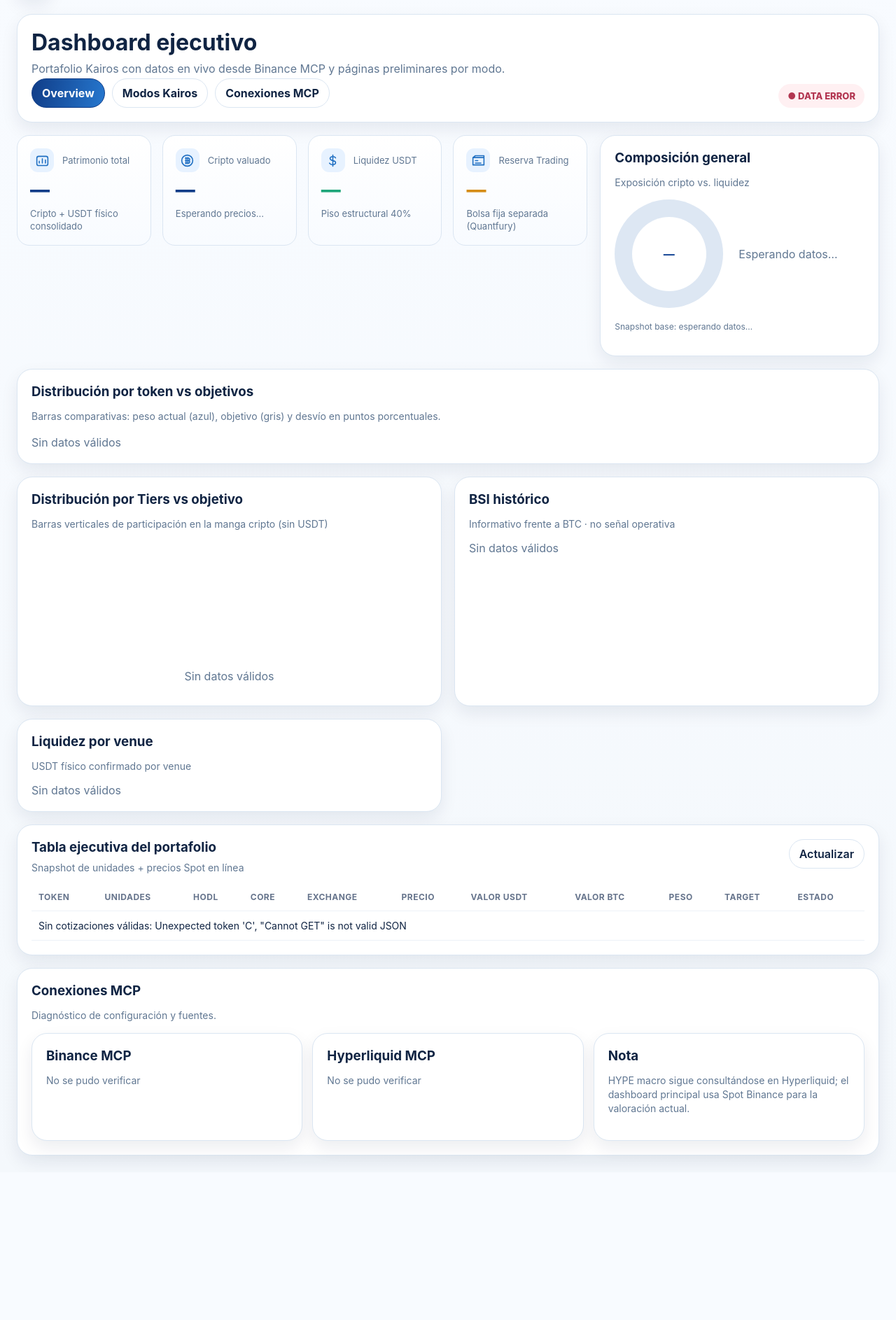
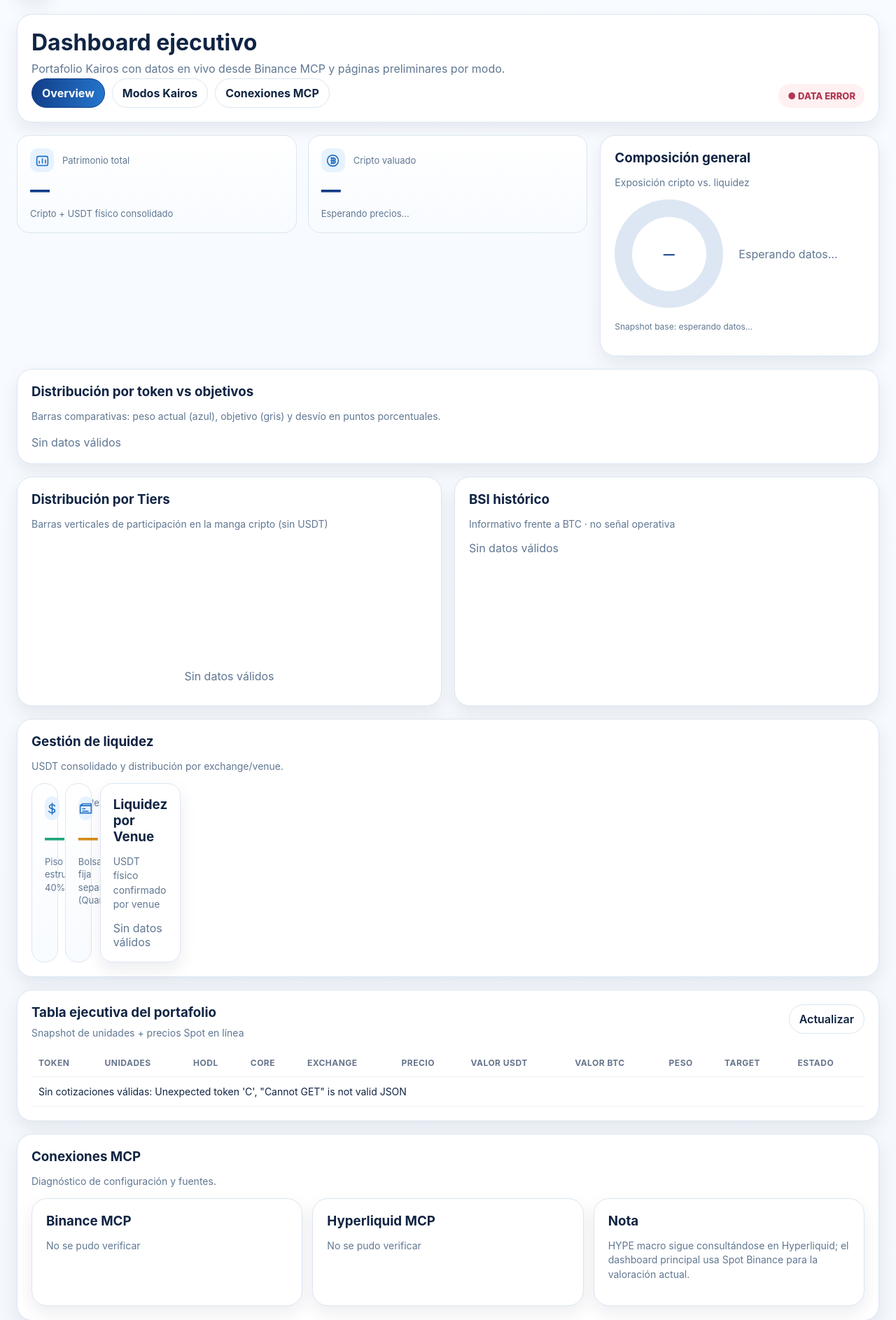
Before and after one commit to cgarratt/KairosWeb, a Python web app: template templates/index.html in a window 1280 px wide. Shown: the part 77-1963 px from the top of the page at 70% size. Before the commit the page ends 1740 px from the top, so only its background shows below. Run offline with Jinja, Linux system fonts and the light colour scheme; the template is opened without the code that fills it, so the values that code supplies are empty.

Commit message:
Add files via upload

```diff
--- a/app.py
+++ b/app.py
@@ -30,11 +30,7 @@ MODE_DEFS = [
     {'slug':'compras','name':'Compras','subtitle':'Despliegue de liquidez','description':'Simulación de compras en dos etapas; referencias Fibonacci y tabla C1/C2 en Forecast.'},
     {'slug':'ventas','name':'Ventas','subtitle':'Objetivo USDT','description':'Propuestas solo SELL para acercarse a la meta de liquidez y reducir sobrepeso.'},
     {'slug':'tradingbot','name':'TradingBot','subtitle':'Táctico 4H','description':'Vista táctica preliminar para la reserva de trading y activos de seguimiento.'},
-    {'slug':'alertas','name':'Alertas','subtitle':'Vigilancia 1H · 4H · 1D','description':'Watchlist visual de composición, BSI y liquidez. Motor horario aún pendiente.'},
     {'slug':'forecast','name':'Forecast','subtitle':'Cycle Low → O5','description':'Tabla de niveles Fibonacci C1/C2 y ondas/pivotes proyectados; todo es simulación.'},
-    {'slug':'benchmark','name':'Benchmark','subtitle':'Comparación estructural','description':'Base visual para comparar estructura actual vs. objetivos Kairos.'},
-    {'slug':'rotation','name':'Rotation','subtitle':'Rotación de activos','description':'Fuentes y destinos potenciales de rotación, en modo simulación.'},
-    {'slug':'montecarlo','name':'MonteCarlo','subtitle':'Simulación probabilística','description':'Workbench preliminar para simulación de escenarios y dispersión de resultados.'},
 ]
 MODES_BY_SLUG = {m['slug']: m for m in MODE_DEFS}
 # Short TTL protects the MCP service from 10 simultaneous page loads, without
@@ -782,7 +778,7 @@ def mode_page(slug):
 
 @app.route('/health')
 def health():
-    return jsonify({'status':'UP','service':'Kairos Web','version':'4.1.2','snapshot_date':SNAPSHOT['units_snapshot_as_of']})
+    return jsonify({'status':'UP','service':'Kairos Web','version':'4.1.4','snapshot_date':SNAPSHOT['units_snapshot_as_of']})
 
 @app.route('/api/portfolio')
 def portfolio():
--- a/templates/index.html
+++ b/templates/index.html
@@ -16,11 +16,9 @@
   </section>
 
   <section class="span-8">
-    <div class="kpis">
+    <div class="kpis kpis-compact">
       <article class="kpi primary"><div class="label">{{ metric_icon("Patrimonio total") }}Patrimonio total</div><div class="value" id="total">—</div><div class="help">Cripto + USDT físico consolidado</div></article>
       <article class="kpi primary"><div class="label">{{ metric_icon("Cripto valuado") }}Cripto valuado</div><div class="value" id="crypto">—</div><div class="help" id="crypto-help">Esperando precios…</div></article>
-      <article class="kpi ok"><div class="label">{{ metric_icon("Liquidez USDT") }}Liquidez USDT</div><div class="value" id="usdt">—</div><div class="help" id="usdt-help">Piso estructural 40%</div></article>
-      <article class="kpi warn"><div class="label">{{ metric_icon("Reserva Trading") }}Reserva Trading</div><div class="value" id="reserve">—</div><div class="help">Bolsa fija separada (Quantfury)</div></article>
     </div>
   </section>
 
@@ -37,7 +35,7 @@
     <div class="token-comparison" id="token-comparison">Calculando…</div>
   </section>
   <section class="panel span-6">
-    <h3>Distribución por Tiers vs objetivo</h3>
+    <h3>Distribución por Tiers</h3>
     <p class="sub">Barras verticales de participación en la manga cripto (sin USDT)</p>
     <div class="tiers-vertical" id="tiers-vertical">Calculando…</div>
   </section>
@@ -47,11 +45,20 @@
     <div class="bar-list" id="bsi-bars"><div class="muted">Calculando…</div></div>
   </section>
 
-
-  <section class="panel span-6">
-    <h3>Liquidez por venue</h3>
-    <p class="sub">USDT físico confirmado por venue</p>
-    <div class="bar-list" id="venue-bars"><div class="muted">Calculando…</div></div>
+  <section class="panel span-12">
+    <h3>Gestión de liquidez</h3>
+    <p class="sub">USDT consolidado y distribución por exchange/venue.</p>
+    <div class="grid liquidity-grid" style="margin-top:10px">
+      <div class="span-7 liquidity-kpis">
+        <article class="kpi ok"><div class="label">{{ metric_icon("Liquidez USDT") }}Liquidez USDT</div><div class="value" id="usdt">—</div><div class="help" id="usdt-help">Piso estructural 40%</div></article>
+        <article class="kpi warn"><div class="label">{{ metric_icon("Reserva Trading") }}Reserva Trading</div><div class="value" id="reserve">—</div><div class="help">Bolsa fija separada (Quantfury)</div></article>
+      </div>
+      <div class="panel span-5 nested-panel">
+        <h3>Liquidez por Venue</h3>
+        <p class="sub">USDT físico confirmado por venue</p>
+        <div class="bar-list" id="venue-bars"><div class="muted">Calculando…</div></div>
+      </div>
+    </div>
   </section>
 
 
@@ -83,6 +90,7 @@
 </div>
 
 <style>
+.kpis-compact{grid-template-columns:repeat(2,minmax(0,1fr));}.liquidity-grid{align-items:stretch}.liquidity-kpis{display:grid;grid-template-columns:repeat(2,minmax(0,1fr));gap:16px}.nested-panel{background:#fff;border:1px solid #dce7f6;border-radius:18px;padding:18px}@media(max-width:900px){.liquidity-kpis{grid-template-columns:1fr}.kpis-compact{grid-template-columns:1fr}}
 .token-comparison{display:flex;flex-direction:column;gap:12px;margin-top:16px}.token-compare-item{display:grid;grid-template-columns:135px 1fr 190px;gap:12px;align-items:center;font-size:13px}.token-compare-track{height:27px;border-radius:7px;background:#f0f4fa;position:relative;overflow:hidden}.token-compare-actual,.token-compare-target{position:absolute;left:0;height:10px;border-radius:6px}.token-compare-actual{top:2px;background:#2876cc}.token-compare-target{bottom:2px;background:#b5c6de}.tiers-vertical{display:flex;justify-content:space-around;gap:25px;align-items:end;height:215px;padding:12px}.tier-col{width:30%;height:100%;display:flex;flex-direction:column;align-items:center;gap:6px}.tier-col-bars{display:flex;align-items:end;justify-content:center;gap:12px;flex:1;width:100%;border-bottom:1px solid #cbd7e5}.tier-col-bar{width:35px;border-radius:5px 5px 0 0}.tier-col-bar.actual{background:#2678ce}.tier-col-bar.goal{background:#c0cedf}.tier-col small{white-space:nowrap;color:#617089}@media(max-width:650px){.token-compare-item{grid-template-columns:85px 1fr;}.token-compare-item>span{grid-column:2}.tier-col-bar{width:24px}}
 </style>
 <script>
--- a/templates/mode.html
+++ b/templates/mode.html
@@ -8,7 +8,7 @@
       <p>{{ mode.subtitle }} · {{ mode.description }}</p>
       <div class="tabs">
         <a href="/" class="tab-link">Volver al dashboard</a>
-        {% for slug,name in [('balancer','Balancer'),('compras','Compras'),('ventas','Ventas'),('alertas','Alertas'),('forecast','Forecast')] %}
+        {% for slug,name in [('balancer','Balancer'),('compras','Compras'),('ventas','Ventas'),('forecast','Forecast')] %}
         <a href="/mode/{{ slug }}" class="tab-link {% if mode.slug==slug %}active{% endif %}">{{ name }}</a>
         {% endfor %}
       </div>
```
Also changed, not shown: templates/balancer.html (+1 -8 lines), README.md.
